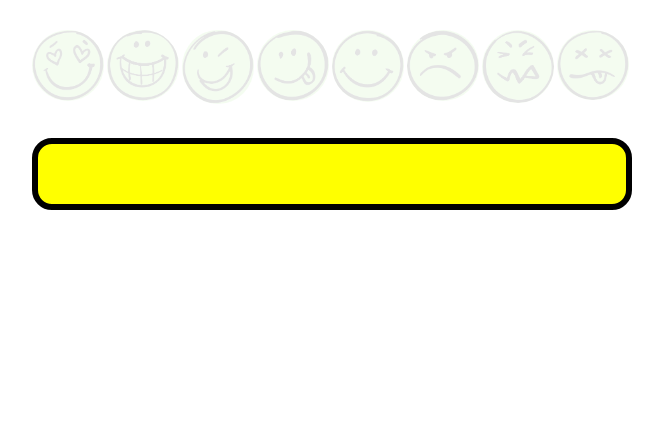
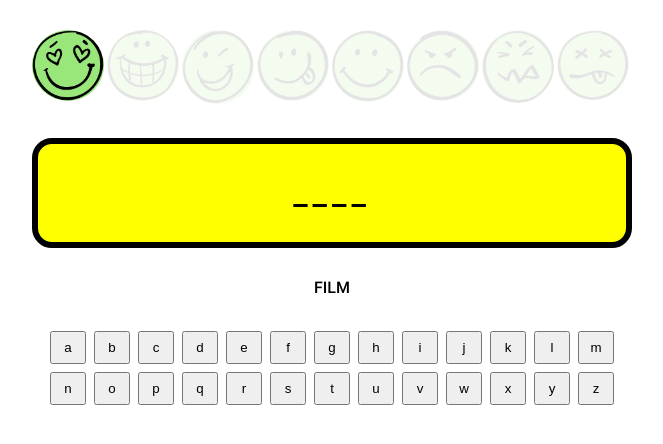
Before and after one commit to qbasa86/Wisielec, a plain HTML site: page index.html in a window 1280 px wide. Shown: the whole page, without its empty margins (308-971 px from the left). Drawn offline with Linux system fonts and the light colour scheme; the site is published under a folder, as on GitHub Pages, so addresses that start at the root find nothing.

Commit message:
first commit

```diff
--- a/index.html
+++ b/index.html
@@ -38,6 +38,6 @@
       <div id="category"></div>
       <div id="letters"></div>
     </section>
-    <script src="/Game.js" type="module"></script>
+    <script src="./app/Game.js" type="module"></script>
   </body>
 </html>
```
Also changed, not shown: app/Game.js (renamed from Game.js), app/Quote.js (renamed from Quote.js).
